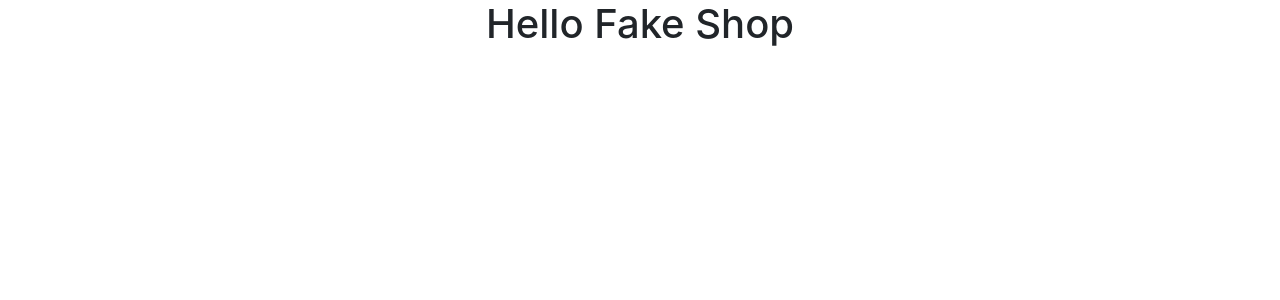
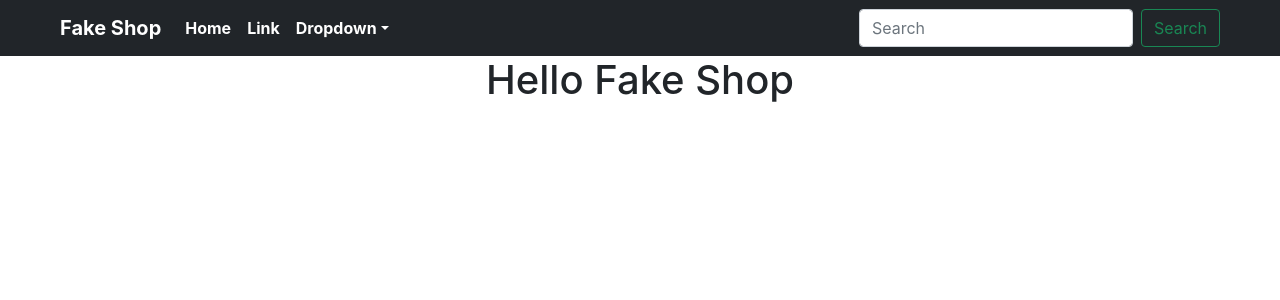
Before and after one commit to rashedevs/fake-shop, a React (Create React App) app: page / in a window 1280 px wide. Shown: the top 300 px of the page. Built offline with nearby package versions, Linux system fonts and the light colour scheme.

Commit message:
navbar added

```diff
--- a/src/App.js
+++ b/src/App.js
@@ -1,8 +1,10 @@
 import "./App.css";
+import Navbar from "./Pages/Navbar/Navbar";
 
 function App() {
   return (
     <div className="App">
+      <Navbar></Navbar>
       <h1>Hello Fake Shop</h1>
     </div>
   );
--- /dev/null
+++ b/src/Pages/Navbar/Navbar.js
@@ -0,0 +1,87 @@
+import React from "react";
+
+const Navbar = () => {
+  return (
+    <nav className="navbar navbar-expand-lg navbar-light bg-dark px-5">
+      <div className="container-fluid text-white">
+        <a className="navbar-brand fw-bold text-white" href="/">
+          Fake Shop
+        </a>
+        <button
+          className="navbar-toggler"
+          type="button"
+          data-bs-toggle="collapse"
+          data-bs-target="#navbarSupportedContent"
+          aria-controls="navbarSupportedContent"
+          aria-expanded="false"
+          aria-label="Toggle navigation"
+        >
+          <span className="navbar-toggler-icon"></span>
+        </button>
+        <div className="collapse navbar-collapse" id="navbarSupportedContent">
+          <ul className="navbar-nav me-auto mb-2 mb-lg-0">
+            <li className="nav-item">
+              <a
+                className="nav-link active fw-bolder text-white"
+                aria-current="page"
+                href="/"
+              >
+                Home
+              </a>
+            </li>
+            <li className="nav-item">
+              <a className="nav-link fw-bolder text-white" href="/">
+                Link
+              </a>
+            </li>
+            <li className="nav-item dropdown">
+              <a
+                className="nav-link dropdown-toggle fw-bolder text-white"
+                href="/"
+                id="navbarDropdown"
+                role="button"
+                data-bs-toggle="dropdown"
+                aria-expanded="false"
+              >
+                Dropdown
+              </a>
+              <ul className="dropdown-menu" aria-labelledby="navbarDropdown">
+                <li>
+                  <a className="dropdown-item" href="/">
+                    Action
+                  </a>
+                </li>
+                <li>
+                  <a className="dropdown-item" href="/">
+                    Another action
+                  </a>
+                </li>
+                <li>
+                  <hr className="dropdown-divider" />
+                </li>
+                <li>
+                  <a className="dropdown-item" href="/">
+                    Something else here
+                  </a>
+                </li>
+              </ul>
+            </li>
+          </ul>
+          <form className="d-flex">
+            <input
+              className="form-control me-2"
+              type="search"
+              placeholder="Search"
+              aria-label="Search"
+            />
+            <button className="btn btn-outline-success" type="submit">
+              Search
+            </button>
+          </form>
+        </div>
+      </div>
+    </nav>
+  );
+};
+
+export default Navbar;
```
Also changed, not shown: src/Pages/Navbar/Navbar.css (added).
